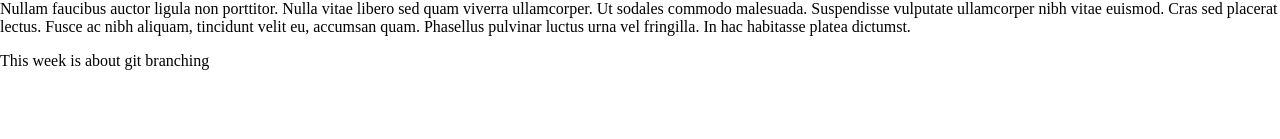
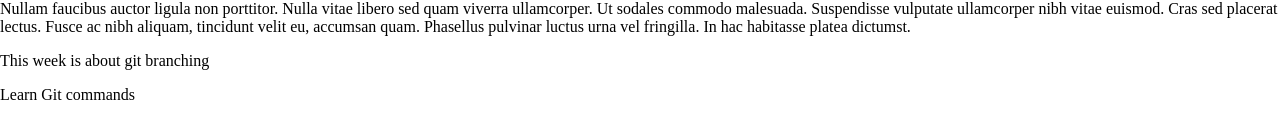
Before and after one commit to CMLWebDesign/webtoolsLecture, a plain HTML site: page index.html in a window 1280 px wide. Shown: the part 231-370 px from the top of the page. Drawn offline with nearby package versions, Linux system fonts and the light colour scheme.

Commit message:
week 2
practice with commit command

```diff
--- a/index.html
+++ b/index.html
@@ -27,6 +27,7 @@
 
 Nullam faucibus auctor ligula non porttitor. Nulla vitae libero sed quam viverra ullamcorper. Ut sodales commodo malesuada. Suspendisse vulputate ullamcorper nibh vitae euismod. Cras sed placerat lectus. Fusce ac nibh aliquam, tincidunt velit eu, accumsan quam. Phasellus pulvinar luctus urna vel fringilla. In hac habitasse platea dictumst.</p>
             <p> This week is about git branching</p>
+            <p> Learn Git commands </p>
 
         </section>
 
```
